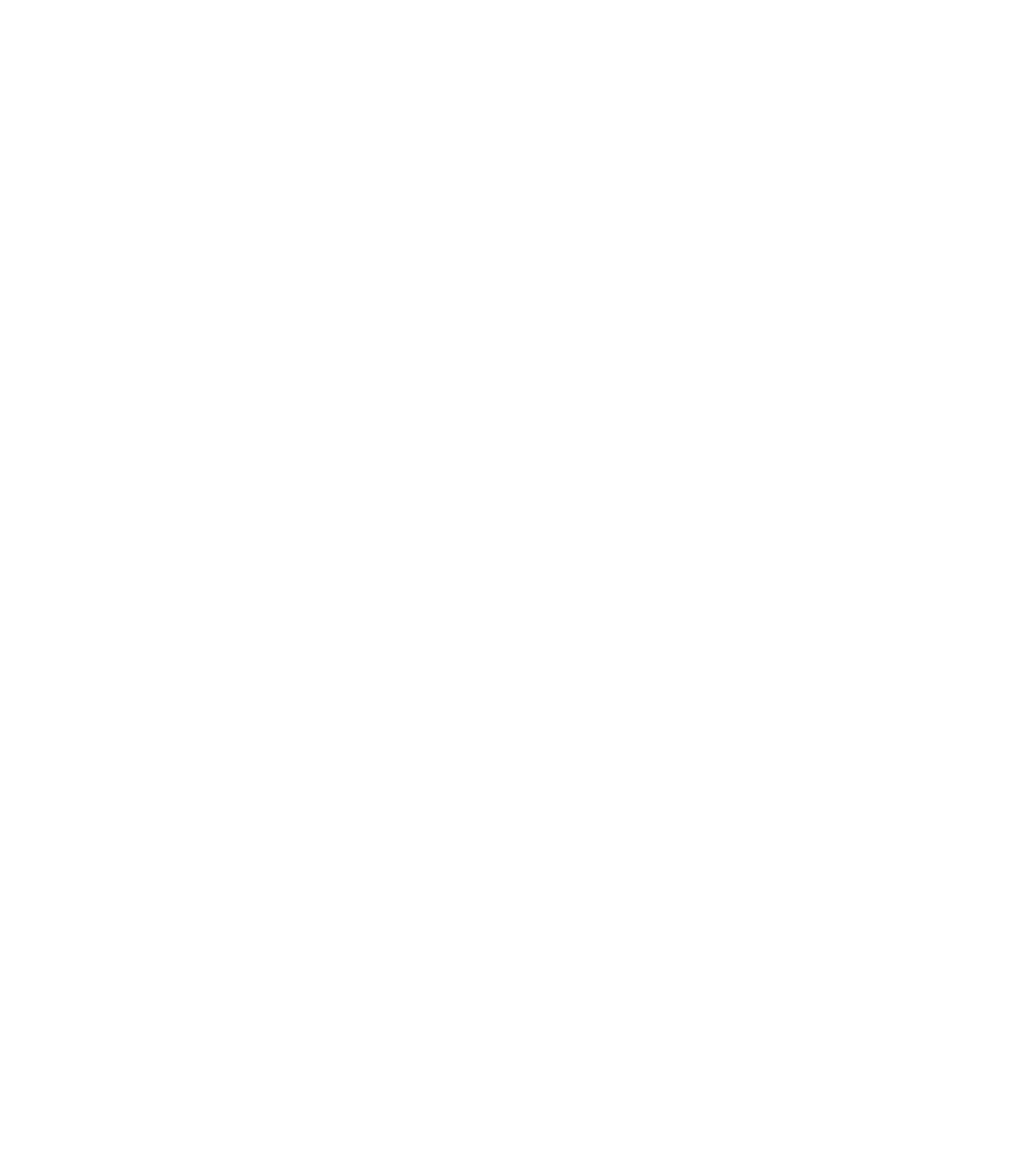
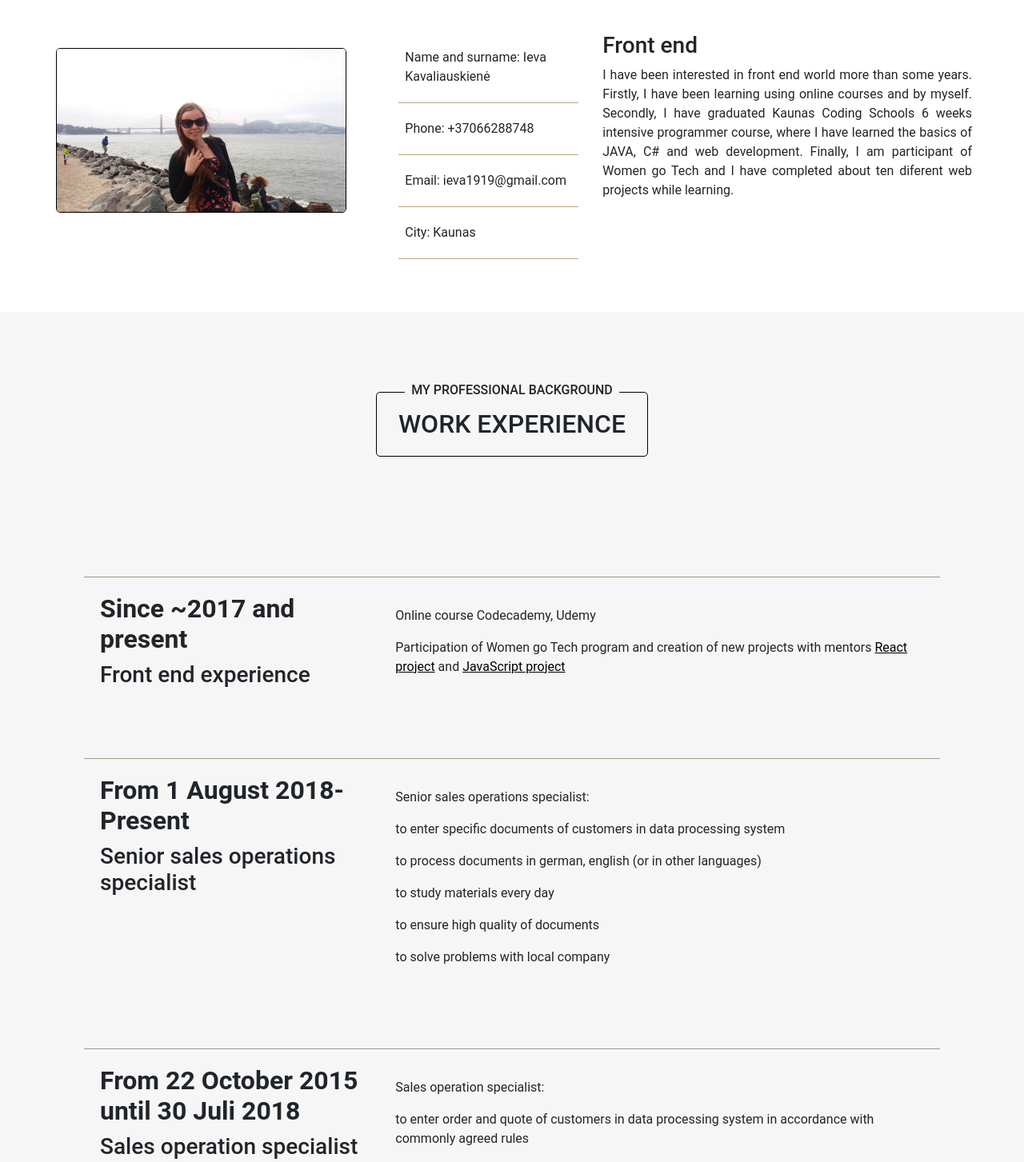
Before and after one commit to ieva1919/Personal-page-with-react, a React (Create React App) app: page / in a window 1280 px wide. Shown: the part 1180-2633 px from the top of the page at 80% size. Before the commit the page ends 1210 px from the top, so only its background shows below. Built offline with nearby package versions, Linux system fonts and the light colour scheme.

Commit message:
add component Experience

```diff
--- a/src/App.js
+++ b/src/App.js
@@ -1,15 +1,17 @@
 import React from 'react';
-import './App.css';
+import './App.scss';
 import Name from './components/Name'
 import Menu from './components/Menu'
-import BoxHeader from './components/BoxHeader'
+import Personaldetail from './components/Personaldetail'
+import Experience from './components/Experience'
 
 function App() {
   return (
     <div className="App">
       <Name />
       <Menu />
-      <BoxHeader title="WHO AM I?" container="Personal details" />
+      <Personaldetail />
+      <Experience />
     </div>
   );
 }
--- a/src/components/BoxHeader.js
+++ b/src/components/BoxHeader.js
@@ -2,12 +2,13 @@ import React from 'react'
 import './BoxHeader.scss'
 
 function BoxHeader(props) {
-    return (<div>
+    return (
         <div className="box-header">
-            <h4><span>{props.title}</span></h4>
-            <h2>{props.container}</h2>
+            <div className="box-header--box">
+                <h4><span>{props.title}</span></h4>
+                <h2>{props.container}</h2>
+            </div>
         </div>
-    </div>
     )
 }
 
--- a/src/components/BoxHeader.scss
+++ b/src/components/BoxHeader.scss
@@ -1,10 +1,16 @@
 .box-header {
-    border: 1px solid black;
-    border-radius: 5px;
-    text-align: center;
-    width: 340px;
-    margin: 120px auto;
-    position: relative;
+    display: inline-block;
+    width: 100%;
+
+
+    &--box {
+      border: 1px solid black;
+      border-radius: 5px;
+      text-align: center;
+      width: 340px;
+      margin: 100px auto;
+      position: relative;
+    }
 
     h4 {
         position:absolute;
--- /dev/null
+++ b/src/components/Experience.js
@@ -0,0 +1,76 @@
+import React from 'react'
+import './Experience.scss'
+import BoxHeader from './BoxHeader'
+
+function Experience() {
+    return (<div className="color-darker">
+        <BoxHeader title="MY PROFESSIONAL BACKGROUND" container="WORK EXPERIENCE" />
+        <div className="container" id="experience">
+            <div className="work">
+                <div className="row">
+                    <div className="col-sm-4">
+                        <h2>Since ~2017 and present</h2>
+                        <h3>Front end experience</h3>
+                    </div>
+                    <div className="col-sm-8">
+                        <ul>
+                            <li>Online course Codecademy, Udemy</li>
+                            <li>Participation of Women go Tech program and creation of new projects with mentors <a href="https://github.com/ieva1919/WGT-React">React project</a> and <a href="https://github.com/ieva1919/WGT-React">JavaScript project</a></li>
+                        </ul>
+                    </div>
+                </div>
+            </div>
+            <div className="work">
+                <div className="row">
+                    <div className="col-sm-4">
+                        <h2>From 1 August 2018-Present</h2>
+                        <h3>Senior sales operations specialist</h3>
+                    </div>
+                    <div className="col-sm-8">
+                        <ul>
+                            <li>Senior sales operations specialist:</li>
+                            <li>to enter specific documents of customers in data processing system </li>
+                            <li>to process documents in german, english (or in other languages) </li>
+                            <li>to study materials every day </li>
+                            <li>to ensure high quality of documents </li>
+                            <li>to solve problems with local company </li>
+                        </ul>
+                    </div>
+                </div>
+            </div>
+            <div className="work">
+                <div className="row">
+                    <div className="col-sm-4">
+                        <h2>From 22 October 2015 until 30 Juli 2018</h2>
+                        <h3>Sales operation specialist</h3>
+                    </div>
+                    <div className="col-sm-8">
+                        <ul>
+                            <li>Sales operation specialist:</li>
+                            <li>to enter order and quote of customers in data processing system in accordance with commonly agreed rules</li>
+                            <li>to process documents in different languages (english, german, finnish, dutch)</li>
+                            <li>to ensure quality of documents </li>
+                        </ul>
+                    </div>
+                </div>
+            </div>
+            <div className="work">
+                <div className="row">
+                    <div className="col-sm-4">
+                        <h2>Juli 2013-Jun 2016</h2>
+                        <h3>Freelance translator (german)</h3>
+                    </div>
+                    <div className="col-sm-8">
+                        <ul>
+                            <li>Freelance translator (german)</li>
+                            <li>Translation of texts from German to Lithuanian. I specialize in general and medical texts.</li>
+                        </ul>
+                    </div>
+                </div>
+            </div>
+        </div>
+    </div>
+    )
+}
+
+export default Experience;
--- /dev/null
+++ b/src/components/Experience.scss
@@ -0,0 +1,36 @@
+.color-darker {
+    background: #f6f6f6;
+  }
+
+.color-darker .box-header h4 span {
+    background: #f6f6f6;
+}
+
+.work {
+    border-top: 1px solid #939E83;
+    margin: 50px 20px;
+    padding: 20px;
+
+    p {
+        padding: 10px 0;
+    }
+
+    li {
+        list-style: none;
+        display: block;
+     }
+
+     h4 {
+        padding: 0 15px;
+        font-weight: bold;
+      }
+
+      h2 {
+        font-weight: bold;
+      }
+
+    a {
+        color: black;
+        text-decoration: underline;
+    }
+}
--- /dev/null
+++ b/src/components/Personaldetail.js
@@ -0,0 +1,34 @@
+import React from 'react'
+import './Personaldetail.scss'
+import BoxHeader from './BoxHeader'
+
+
+function Personaldetail() {
+    return (<div className="container-fluid" id="personal">
+        <BoxHeader title="WHO AM I?" container="Personal details" />
+        <div className="personal-details">
+            <div className="row">
+                <div className="col-sm-4">
+                    <img src="/img/personal.jpg" alt="personal photo" />
+                </div>
+                <div className="col-sm-3">
+                    <ul className="details">
+                        <li className="virsus">Name and surname: Ieva Kavaliauskienė</li>
+                        <li>Phone: +37066288748</li>
+                        <li>Email: ieva1919@gmail.com</li>
+                        <li>City: Kaunas</li>
+                    </ul>
+
+                </div>
+                <div className="col-sm-5">
+                    <h3>Front end</h3>
+                    <p className="text-justify">I have been interested in front end world more than some years. Firstly, I have been learning using online courses and by myself. Secondly, I have graduated Kaunas Coding Schools 6 weeks intensive programmer course, where I have learned the basics of JAVA, C# and web development. Finally, I am participant of Women go Tech and I have completed about ten diferent web projects while learning.</p>
+                </div>
+            </div>
+        </div>
+    </div>
+
+    )
+}
+
+export default Personaldetail;
--- /dev/null
+++ b/src/components/Personaldetail.scss
@@ -0,0 +1,21 @@
+.personal-details {
+    margin: 50px;
+
+    img {
+        width: 100%;
+        margin: 20px 5px;
+        border: 1px solid black;
+        border-radius: 5px;
+      }
+  }
+
+  .details li {
+     list-style: none;
+     display: block;
+     padding: 20px 8px;
+     border-bottom: 1px solid #B8AA7D;
+  }
+
+  .details-header {
+    margin-top: 40px;
+  }
```
Also changed, not shown: public/img/personal.jpg (added), src/App.scss (renamed from src/App.css), src/pages/Experience.js (deleted), src/pages/Experience.scss (deleted), src/pages/Persinaldetail.js (deleted), src/pages/Persinaldetail.scss (deleted).
